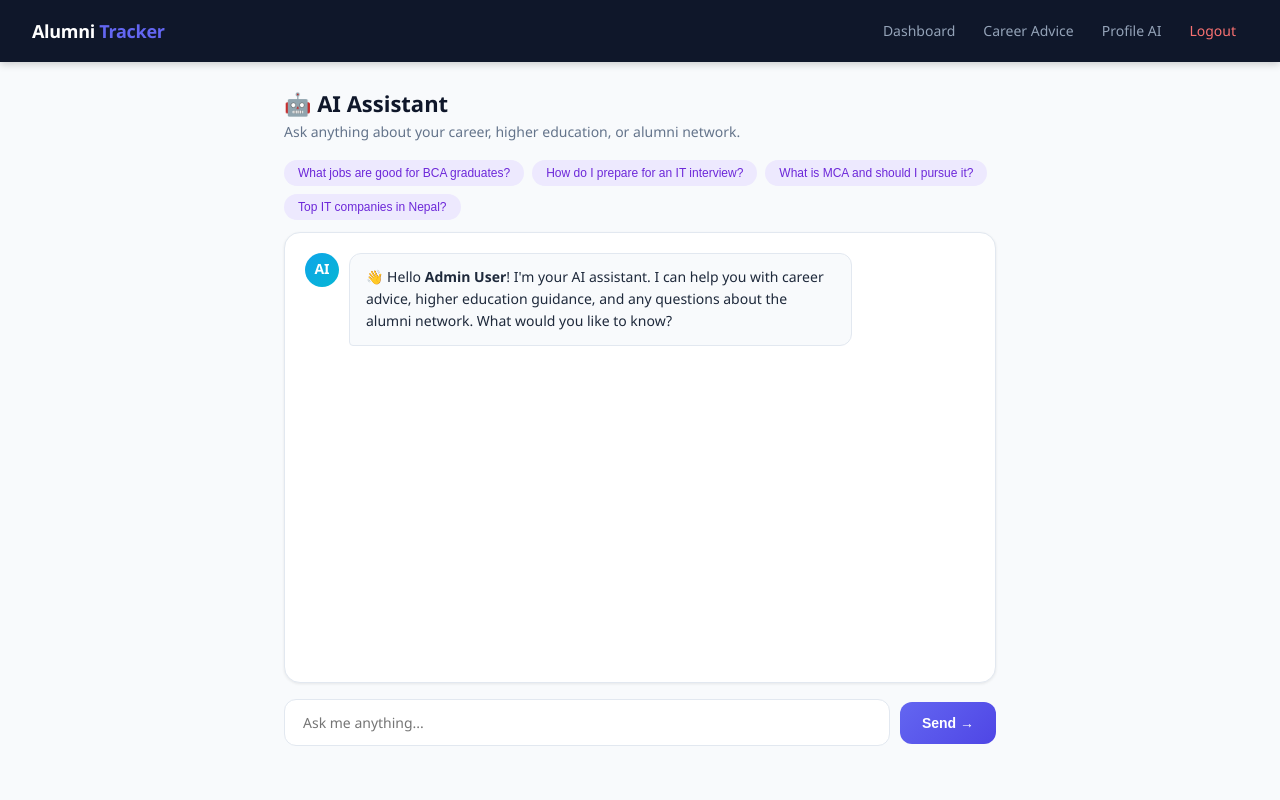
After one commit to BibekDhakal22/alumni-tracker, a Flask app: page /ai/chat in a window 1280 px wide. The commit adds this page. Run offline with Flask 3, Linux system fonts and the light colour scheme; a user stored in the database is signed in.

Commit message:
some changes

````diff
--- a/app.py
+++ b/app.py
@@ -1,3 +1,12 @@
+import google.generativeai as genai
+from dotenv import load_dotenv
+import os
+
+
+
+load_dotenv()
+genai.configure(api_key=os.getenv('GEMINI_API_KEY'))
+model = genai.GenerativeModel('gemini-1.5-flash')
 import csv
 import io
 from flask import Response
@@ -386,6 +395,163 @@ def upload_photo():
         flash('Only PNG, JPG, GIF files allowed.')
     return redirect(url_for('dashboard'))
 
+# ───── AI ROUTES ─────
+
+@app.route('/ai/chat', methods=['GET', 'POST'])
+@login_required
+def ai_chat():
+    return render_template('ai_chat.html', user=current_user)
+
+@app.route('/ai/chat/message', methods=['POST'])
+@login_required
+def ai_chat_message():
+    from flask import jsonify
+    user_message = request.json.get('message', '')
+    if not user_message:
+        return jsonify({'error': 'No message'}), 400
+    try:
+        prompt = f"""You are a helpful assistant for an Alumni Tracker system of a BCA
+        (Bachelor of Computer Applications) college affiliated with Tribhuvan University, Nepal.
+        You help alumni with questions about their career, higher education, college events,
+        and general guidance. Be friendly, concise and helpful.
+        Keep responses under 150 words.
+
+        Alumni name: {current_user.full_name}
+        Batch year: {current_user.batch_year or 'unknown'}
+        Current job: {current_user.job_title or 'not updated'}
+
+        User question: {user_message}"""
+        response = model.generate_content(prompt)
+        return jsonify({'reply': response.text})
+    except Exception as e:
+        return jsonify({'error': str(e)}), 500
+
+@app.route('/ai/career-advice')
+@login_required
+def ai_career_advice():
+    try:
+        prompt = f"""You are a career advisor for BCA graduates in Nepal.
+        Based on this alumni profile, give personalized career advice in a friendly tone.
+
+        Name: {current_user.full_name}
+        Batch Year: {current_user.batch_year or 'unknown'}
+        Current Job Title: {current_user.job_title or 'not working'}
+        Company: {current_user.company or 'none'}
+        Job Sector: {current_user.job_sector or 'not specified'}
+        Higher Education: {current_user.higher_edu or 'none'}
+        Institution: {current_user.institution or 'none'}
+        Address: {current_user.address or 'Nepal'}
+
+        Give advice in these 3 sections with emojis:
+        1. Current Status Assessment (2-3 sentences)
+        2. Career Growth Suggestions (3-4 bullet points)
+        3. Recommended Next Steps (2-3 actionable steps)
+
+        Keep total response under 300 words. Be specific to Nepal's IT/tech job market."""
+        response = model.generate_content(prompt)
+        advice = response.text
+    except Exception as e:
+        advice = f"Sorry, could not generate advice at this time. Error: {str(e)}"
+    return render_template('ai_career.html', user=current_user, advice=advice)
+
+@app.route('/ai/analytics-summary')
+@login_required
+def ai_analytics_summary():
+    if not current_user.is_admin:
+        return redirect(url_for('dashboard'))
+    try:
+        students = Student.query.filter_by(is_admin=False).all()
+        total    = len(students)
+        employed = sum(1 for s in students if s.job_sector and
+                       s.job_sector != 'Higher Studies (Not working)')
+        higher   = sum(1 for s in students if s.higher_edu)
+        sectors  = {}
+        for s in students:
+            sec = s.job_sector or 'Not updated'
+            sectors[sec] = sectors.get(sec, 0) + 1
+        batches = {}
+        for s in students:
+            b = s.batch_year or 'Unknown'
+            batches[b] = batches.get(b, 0) + 1
+
+        prompt = f"""You are an analytics expert analyzing alumni data for a BCA college in Nepal.
+
+        Alumni Statistics:
+        - Total alumni registered: {total}
+        - Employed: {employed} ({round(employed/total*100) if total else 0}%)
+        - In higher education: {higher} ({round(higher/total*100) if total else 0}%)
+        - Not updated: {total - employed - higher}
+        - Sector breakdown: {sectors}
+        - Batch distribution: {batches}
+
+        Write a professional analytics summary report with:
+        1. Overall Summary (2-3 sentences)
+        2. Key Insights (3-4 bullet points with specific numbers)
+        3. Trends Observed (2-3 points)
+        4. Recommendations for the college (2-3 actionable suggestions)
+
+        Keep it under 350 words. Use emojis for section headers."""
+        response  = model.generate_content(prompt)
+        summary   = response.text
+    except Exception as e:
+        summary = f"Could not generate summary. Error: {str(e)}"
+    return render_template('ai_analytics.html', user=current_user, summary=summary)
+
+@app.route('/ai/profile-suggestions')
+@login_required
+def ai_profile_suggestions():
+    try:
+        prompt = f"""You are a professional profile advisor for BCA graduates in Nepal.
+
+        Current profile:
+        - Name: {current_user.full_name}
+        - Batch: {current_user.batch_year or 'not set'}
+        - Job Title: {current_user.job_title or 'empty'}
+        - Company: {current_user.company or 'empty'}
+        - Sector: {current_user.job_sector or 'empty'}
+        - Higher Education: {current_user.higher_edu or 'empty'}
+        - Institution: {current_user.institution or 'empty'}
+        - Address: {current_user.address or 'empty'}
+        - Email: {'provided' if current_user.email else 'missing'}
+
+        Analyze this profile and return a JSON object with exactly this structure:
+        {{
+          "score": <number 0-100>,
+          "missing_fields": ["list of empty important fields"],
+          "suggestions": ["list of 3-4 specific improvement suggestions"],
+          "strengths": ["list of 2-3 things already done well"],
+          "job_title_suggestion": "<suggested better job title if current is empty or generic>",
+          "sector_suggestion": "<suggested sector based on profile>"
+        }}
+
+        Return ONLY the JSON, no other text."""
+        response = model.generate_content(prompt)
+        import json
+        raw = response.text.strip()
+        raw = raw.replace('```json', '').replace('```', '').strip()
+        suggestions = json.loads(raw)
+    except Exception as e:
+        suggestions = {
+            "score": 0,
+            "missing_fields": ["Could not analyze profile"],
+            "suggestions": [str(e)],
+            "strengths": [],
+            "job_title_suggestion": "",
+            "sector_suggestion": ""
+        }
+    return render_template('ai_profile.html', user=current_user, data=suggestions)
+
+@app.route('/ai/models')
+@login_required
+def list_models():
+    from flask import jsonify
+    try:
+        models = genai.list_models()
+        model_names = [m.name for m in models if 'generateContent' in m.supported_generation_methods]
+        return jsonify(model_names)
+    except Exception as e:
+        return jsonify({'error': str(e)})
+
 @app.route('/logout')
 @login_required
 def logout():
--- /dev/null
+++ b/templates/ai_chat.html
@@ -0,0 +1,170 @@
+<!DOCTYPE html>
+<html lang="en">
+<head>
+  <meta charset="UTF-8">
+  <title>AI Assistant — Alumni Tracker</title>
+  <link rel="stylesheet" href="/static/css/style.css">
+  <style>
+    .chat-wrap {
+      display: flex; flex-direction: column;
+      height: calc(100vh - 140px); max-width: 760px;
+      margin: 24px auto; padding: 0 24px;
+    }
+    .chat-header { margin-bottom: 16px; }
+    .chat-box {
+      flex: 1; background: white; border-radius: 16px;
+      border: 1px solid #e2e8f0; padding: 20px;
+      overflow-y: auto; margin-bottom: 16px;
+      box-shadow: 0 1px 3px rgba(0,0,0,0.08);
+    }
+    .msg { display: flex; gap: 10px; margin-bottom: 16px; align-items: flex-start; }
+    .msg.user { flex-direction: row-reverse; }
+    .msg-avatar {
+      width: 34px; height: 34px; border-radius: 50%;
+      display: flex; align-items: center; justify-content: center;
+      font-size: 14px; font-weight: 700; flex-shrink: 0;
+    }
+    .msg.user .msg-avatar { background: linear-gradient(135deg,#6366f1,#8b5cf6); color: white; }
+    .msg.ai   .msg-avatar { background: linear-gradient(135deg,#0ea5e9,#06b6d4); color: white; }
+    .msg-bubble {
+      max-width: 75%; padding: 12px 16px; border-radius: 12px;
+      font-size: 14px; line-height: 1.6;
+    }
+    .msg.user .msg-bubble {
+      background: linear-gradient(135deg,#6366f1,#4f46e5);
+      color: white; border-bottom-right-radius: 4px;
+    }
+    .msg.ai .msg-bubble {
+      background: #f8fafc; color: #1e293b;
+      border: 1px solid #e2e8f0; border-bottom-left-radius: 4px;
+    }
+    .msg.ai .msg-bubble.loading { color: #94a3b8; font-style: italic; }
+    .input-row {
+      display: flex; gap: 10px; align-items: center;
+    }
+    .input-row input {
+      flex: 1; padding: 13px 18px; border-radius: 12px;
+      border: 1.5px solid #e2e8f0; font-size: 14px;
+      outline: none; font-family: inherit;
+      transition: border-color 0.2s;
+    }
+    .input-row input:focus { border-color: #6366f1; }
+    .send-btn {
+      padding: 13px 22px; background: linear-gradient(135deg,#6366f1,#4f46e5);
+      color: white; border: none; border-radius: 12px;
+      font-size: 14px; font-weight: 600; cursor: pointer;
+      transition: all 0.2s;
+    }
+    .send-btn:hover { transform: translateY(-1px); box-shadow: 0 4px 12px rgba(99,102,241,0.4); }
+    .send-btn:disabled { opacity: 0.6; cursor: not-allowed; transform: none; }
+    .suggestions {
+      display: flex; gap: 8px; flex-wrap: wrap; margin-bottom: 12px;
+    }
+    .suggestion-chip {
+      background: #ede9fe; color: #6d28d9; border: none;
+      padding: 6px 14px; border-radius: 20px; font-size: 12px;
+      font-weight: 500; cursor: pointer; transition: background 0.15s;
+    }
+    .suggestion-chip:hover { background: #ddd6fe; }
+  </style>
+</head>
+<body>
+
+<nav class="navbar">
+  <a href="/dashboard" class="brand">Alumni <span>Tracker</span></a>
+  <div class="nav-links">
+    <a href="/dashboard">Dashboard</a>
+    <a href="/ai/career-advice">Career Advice</a>
+    <a href="/ai/profile-suggestions">Profile AI</a>
+    <a href="/logout" class="danger">Logout</a>
+  </div>
+</nav>
+
+<div class="chat-wrap">
+  <div class="chat-header">
+    <h2 style="font-size:22px;font-weight:700;color:#0f172a;">🤖 AI Assistant</h2>
+    <p style="color:#64748b;font-size:14px;">Ask anything about your career, higher education, or alumni network.</p>
+  </div>
+
+  <div class="suggestions">
+    <button class="suggestion-chip" onclick="sendSuggestion(this)">What jobs are good for BCA graduates?</button>
+    <button class="suggestion-chip" onclick="sendSuggestion(this)">How do I prepare for an IT interview?</button>
+    <button class="suggestion-chip" onclick="sendSuggestion(this)">What is MCA and should I pursue it?</button>
+    <button class="suggestion-chip" onclick="sendSuggestion(this)">Top IT companies in Nepal?</button>
+  </div>
+
+  <div class="chat-box" id="chatBox">
+    <div class="msg ai">
+      <div class="msg-avatar">AI</div>
+      <div class="msg-bubble">
+        👋 Hello <strong>{{ user.full_name }}</strong>! I'm your AI assistant.
+        I can help you with career advice, higher education guidance, and any questions
+        about the alumni network. What would you like to know?
+      </div>
+    </div>
+  </div>
+
+  <div class="input-row">
+    <input type="text" id="msgInput" placeholder="Ask me anything..."
+           onkeydown="if(event.key==='Enter') sendMessage()">
+    <button class="send-btn" id="sendBtn" onclick="sendMessage()">Send →</button>
+  </div>
+</div>
+
+<script>
+  function sendSuggestion(btn) {
+    document.getElementById('msgInput').value = btn.textContent;
+    sendMessage();
+  }
+
+  async function sendMessage() {
+    const input   = document.getElementById('msgInput');
+    const sendBtn = document.getElementById('sendBtn');
+    const chatBox = document.getElementById('chatBox');
+    const message = input.value.trim();
+    if (!message) return;
+
+    input.value = '';
+    sendBtn.disabled = true;
+
+    chatBox.innerHTML += `
+      <div class="msg user">
+        <div class="msg-avatar">{{ user.full_name[0].upper() }}</div>
+        <div class="msg-bubble">${message}</div>
+      </div>`;
+
+    const loadingId = 'loading_' + Date.now();
+    chatBox.innerHTML += `
+      <div class="msg ai" id="${loadingId}">
+        <div class="msg-avatar">AI</div>
+        <div class="msg-bubble loading">Thinking...</div>
+      </div>`;
+    chatBox.scrollTop = chatBox.scrollHeight;
+
+    try {
+      const res  = await fetch('/ai/chat/message', {
+        method: 'POST',
+        headers: { 'Content-Type': 'application/json' },
+        body: JSON.stringify({ message })
+      });
+      const data = await res.json();
+      const reply = data.reply || data.error || 'Sorry, something went wrong.';
+      document.getElementById(loadingId).outerHTML = `
+        <div class="msg ai">
+          <div class="msg-avatar">AI</div>
+          <div class="msg-bubble">${reply.replace(/\n/g, '<br>')}</div>
+        </div>`;
+    } catch (e) {
+      document.getElementById(loadingId).outerHTML = `
+        <div class="msg ai">
+          <div class="msg-avatar">AI</div>
+          <div class="msg-bubble">Sorry, could not connect to AI. Please try again.</div>
+        </div>`;
+    }
+
+    sendBtn.disabled = false;
+    chatBox.scrollTop = chatBox.scrollHeight;
+  }
+</script>
+</body>
+</html>
--- a/templates/analytics.html
+++ b/templates/analytics.html
@@ -13,6 +13,7 @@
   <div class="nav-links">
     <a href="/dashboard">Dashboard</a>
     <a href="/admin">Admin</a>
+    <a href="/ai/analytics-summary">🤖 AI Summary</a>
     <a href="/analytics" class="active">Analytics</a>
     <a href="/notices">Notices</a>
     <a href="/logout" class="danger">Logout</a>
--- a/templates/dashboard.html
+++ b/templates/dashboard.html
@@ -14,6 +14,7 @@
     <a href="/dashboard" class="active">Dashboard</a>
     <a href="/directory">Directory</a>
     <a href="/notices">Notices</a>
+    <a href="/ai/chat">🤖 AI Assistant</a>
     <a href="/contact">Contact</a>
     {% if current_user.is_admin %}
       <a href="/admin">Admin</a>
````
Also changed, not shown: templates/ai_analytics.html (added, +56 -0 lines), templates/ai_career.html (added, +63 -0 lines), templates/ai_profile.html (added, +141 -0 lines), 1 other file.
